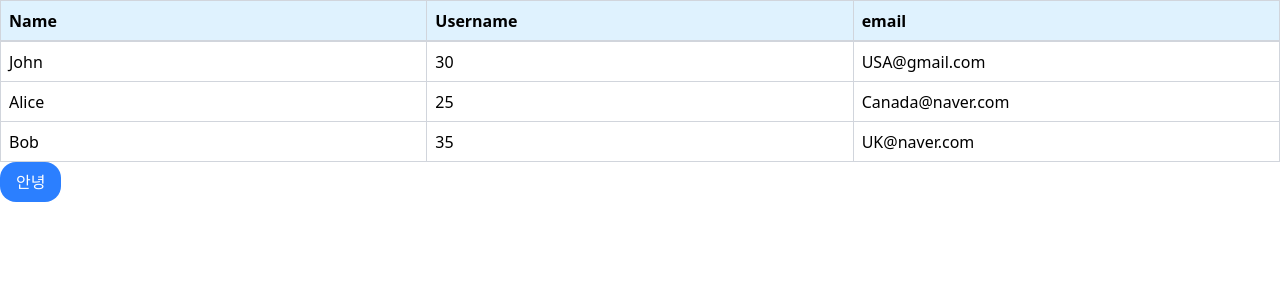
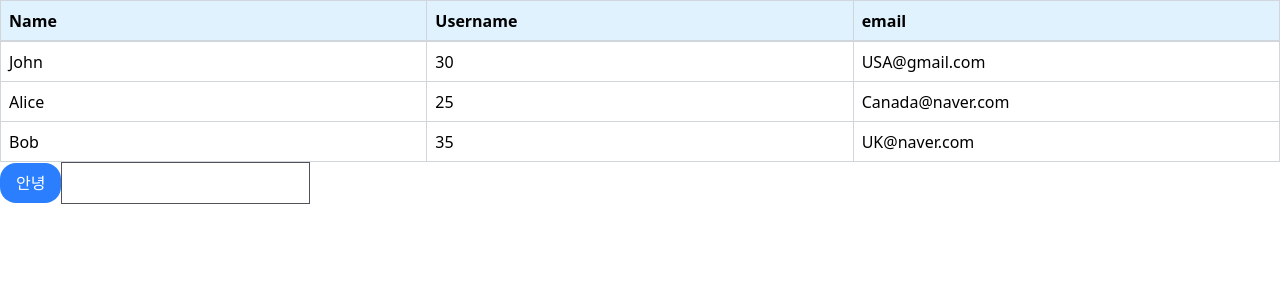
Before and after one commit to beingborn/typescript_next, a Next.js app: page / in a window 1280 px wide. Shown: the top 300 px of the page. Built offline with nearby package versions, Linux system fonts and the light colour scheme.

Commit message:
(20250617) Input 임시 설계 따라하기

```diff
--- /dev/null
+++ b/src/app/components/input.tsx
@@ -0,0 +1,21 @@
+import React, { ChangeEvent } from 'react';
+
+interface InputProps extends React.InputHTMLAttributes<HTMLInputElement> {
+    type?: 'text' | 'email' | 'password';
+    value: string;
+    onChange: (event: ChangeEvent<HTMLInputElement>) => void;
+}
+
+const Input = ({ type = 'text', value, onChange, ...rest }: InputProps) => {
+    return (
+        <input
+            className="p-2 border border-zinc-600"
+            type={type}
+            value={value}
+            onChange={onChange}
+            {...rest}
+        />
+    );
+};
+
+export default Input;
--- a/src/app/components/table.tsx
+++ b/src/app/components/table.tsx
@@ -17,11 +17,11 @@ export const Header = ({ column }: HeaderProps) => {
 
 // Record <Key, Value>
 // 키가 Key타입이고 값이 Value 타입인 객체 타입을 생성함
-type TableProps = {
+interface TableProps {
     columns: Column[]; // Column 타입의 객체들을 가지는 배열롰써 선언
     data: Record<string, any>[];
     label: string;
-};
+}
 
 const Table = ({ columns, label, data }: TableProps) => {
     return (
--- a/src/app/page.tsx
+++ b/src/app/page.tsx
@@ -2,6 +2,8 @@
 
 import Table from './components/table';
 import Button from './components/button';
+import Input from './components/input';
+import { useState } from 'react';
 
 const columns = [
     { id: 'name', label: 'Name' },
@@ -16,6 +18,8 @@ const data = [
 ];
 
 export default function Home() {
+    const [post, setPost] = useState('');
+
     const handleConsole = () => {
         console.log('Hi');
     };
@@ -24,6 +28,7 @@ export default function Home() {
         <div className="max-w-[1200] mx-auto">
             <Table columns={columns} data={data} label="First Table" />
             <Button onClick={handleConsole}>안녕</Button>
+            <Input value={post} onChange={(e) => setPost(e.target.value)} />
         </div>
     );
 }
```
